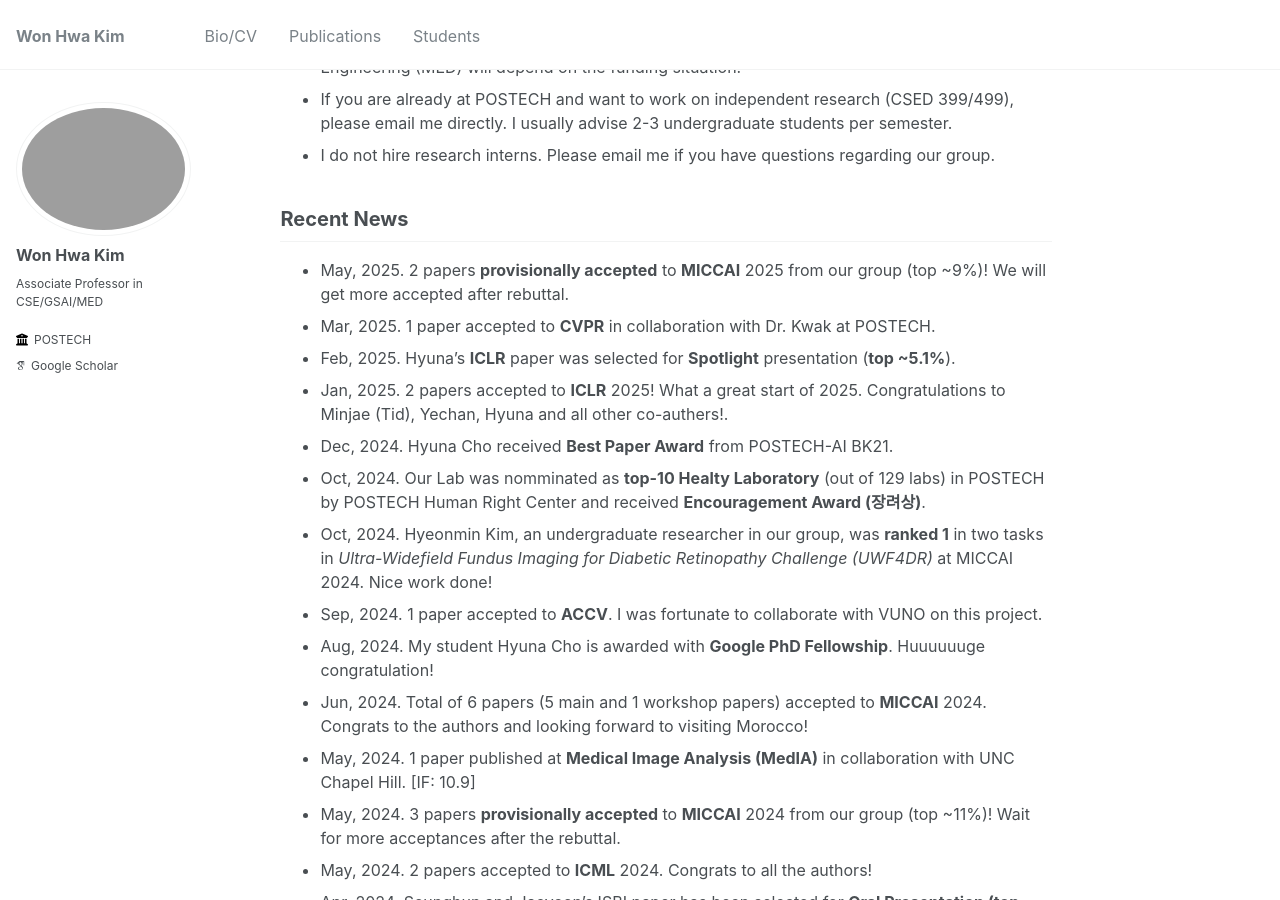
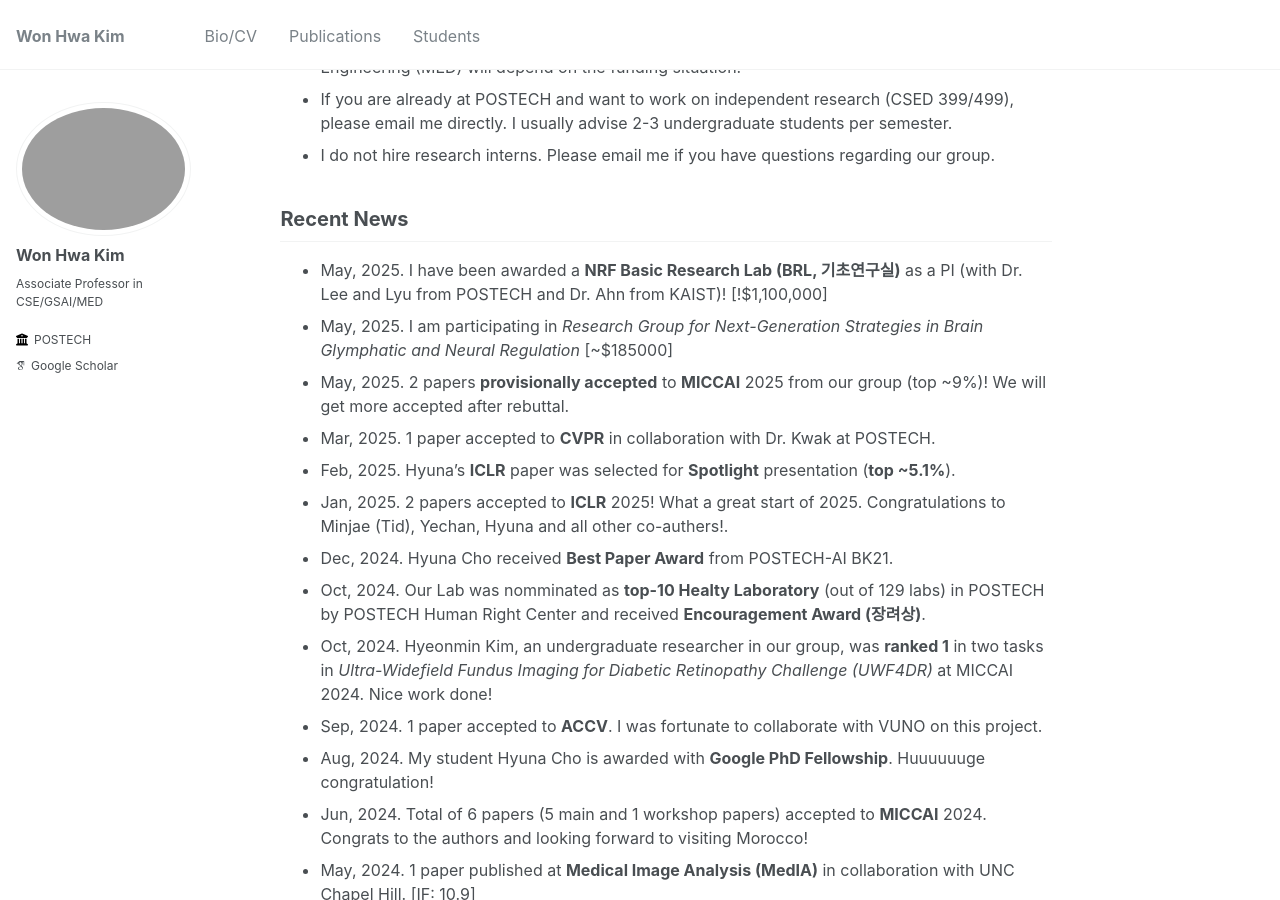
Before and after one commit to wwplato/wwplato.github.io, a Jekyll site: the page built from _pages/about.md, in a window 1280 px wide and 900 px high, scrolled down 620 px. Built offline with Jekyll 4.4.1, drawn with Linux system fonts in a browser that asks for light colours; some web fonts are replaced.

Commit message:
Update about.md

```diff
--- a/_pages/about.md
+++ b/_pages/about.md
@@ -32,6 +32,8 @@ I am always looking for highly **self-motivated** students with long term goals.
 
 Recent News
 -----
+* May, 2025. I have been awarded a **NRF Basic Research Lab (BRL, 기초연구실)** as a PI (with Dr. Lee and Lyu from POSTECH and Dr. Ahn from KAIST)! [!$1,100,000]
+* May, 2025. I am participating in *Research Group for Next-Generation Strategies in Brain Glymphatic and Neural Regulation* [~$185000]
 * May, 2025. 2 papers **provisionally accepted** to **MICCAI** 2025 from our group (top ~9%)! We will get more accepted after rebuttal.
 * Mar, 2025. 1 paper accepted to **CVPR** in collaboration with Dr. Kwak at POSTECH.
 * Feb, 2025. Hyuna's **ICLR** paper was selected for **Spotlight** presentation (**top ~5.1%**).
```
